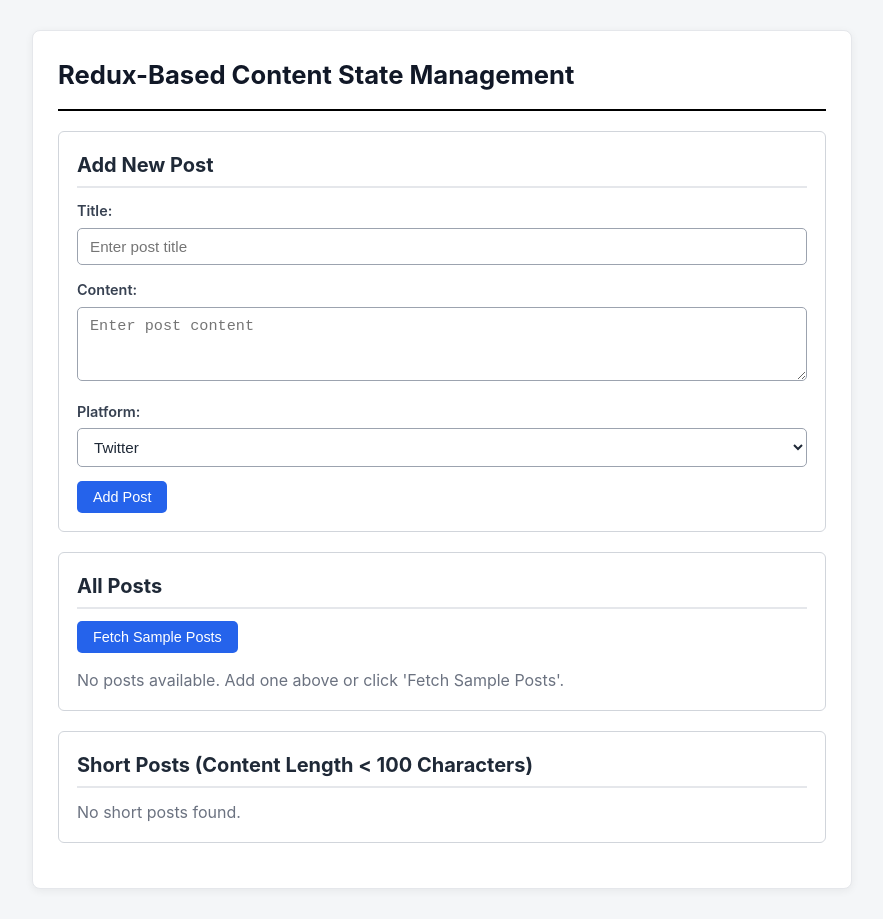
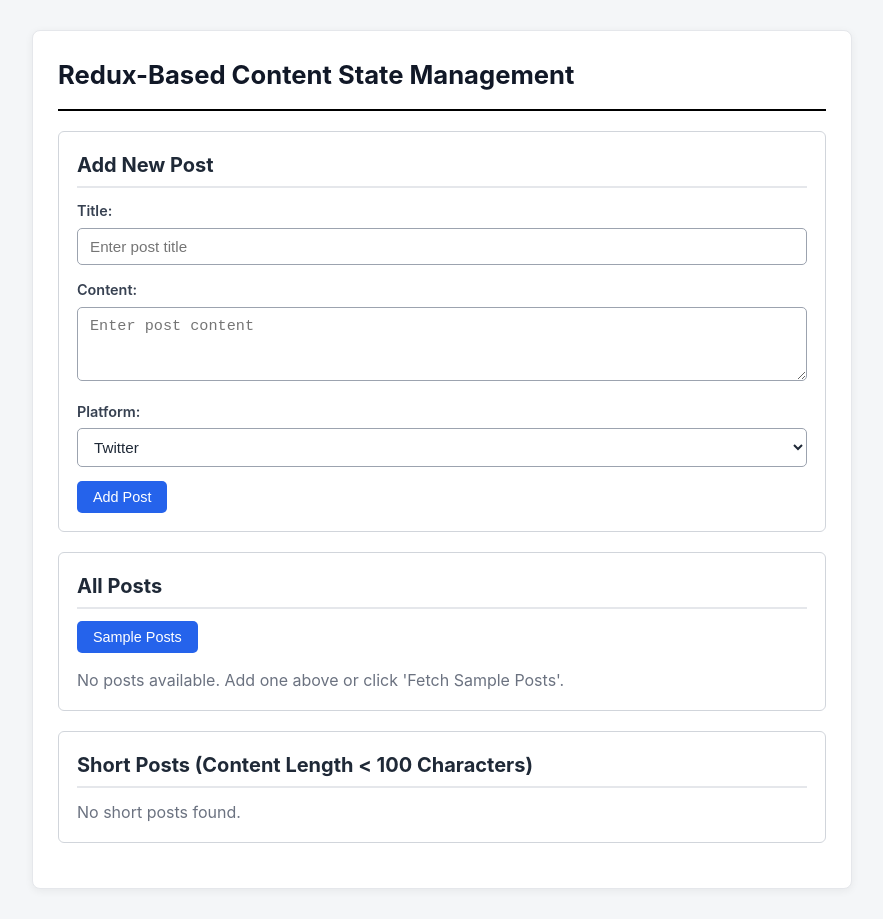
Before and after one commit to sushant2806/Post_Manager, a React (Vite) app: page / in a window 1280 px wide. Shown: the whole page, without its empty margins (198-1081 px from the left). Built offline with nearby package versions, Linux system fonts and the light colour scheme.

Commit message:
Update PostList.jsx

```diff
--- a/src/components/PostList.jsx
+++ b/src/components/PostList.jsx
@@ -29,7 +29,7 @@ const PostList = React.memo(function PostList() {
 
       {/* Button to test createAsyncThunk */}
       <button onClick={handleFetchPosts} style={{ marginBottom: '15px' }}>
-        Fetch Sample Posts
+        Sample Posts
       </button>
 
       {/* Show loading state */}
```
